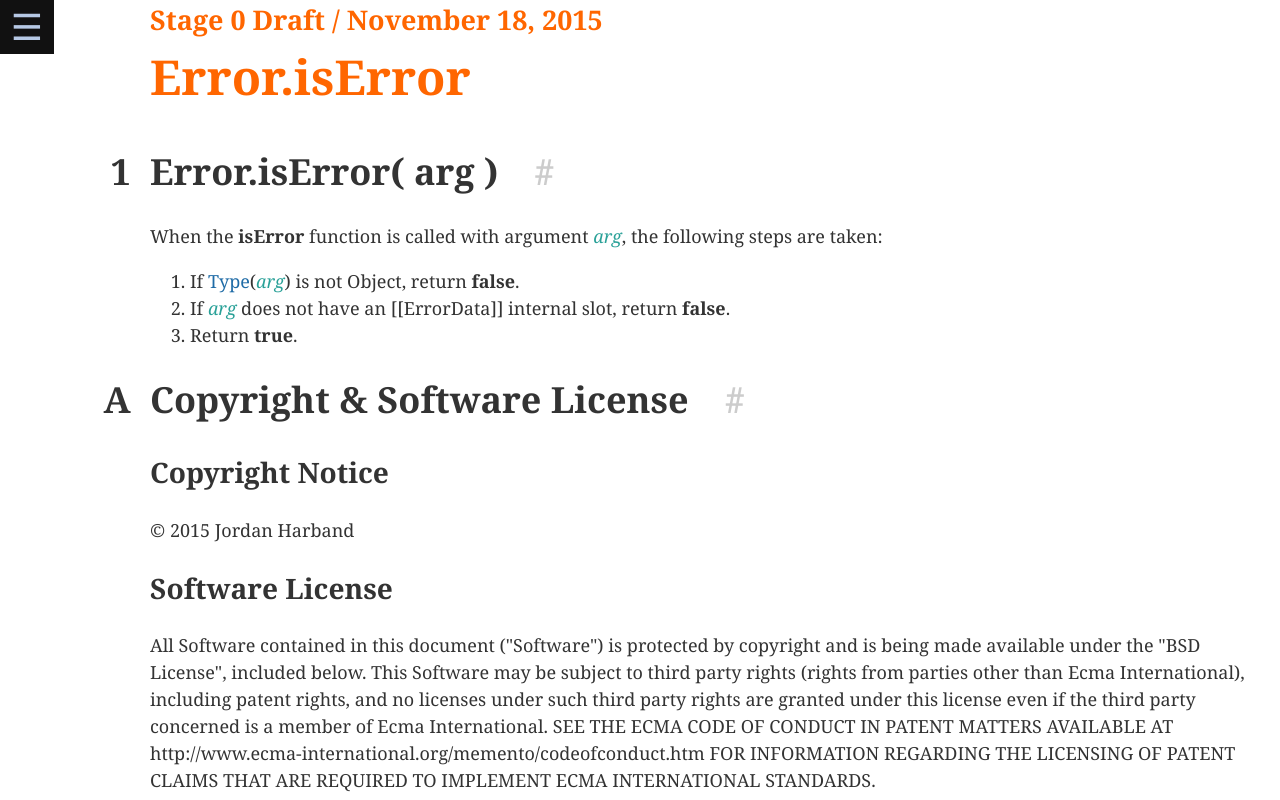
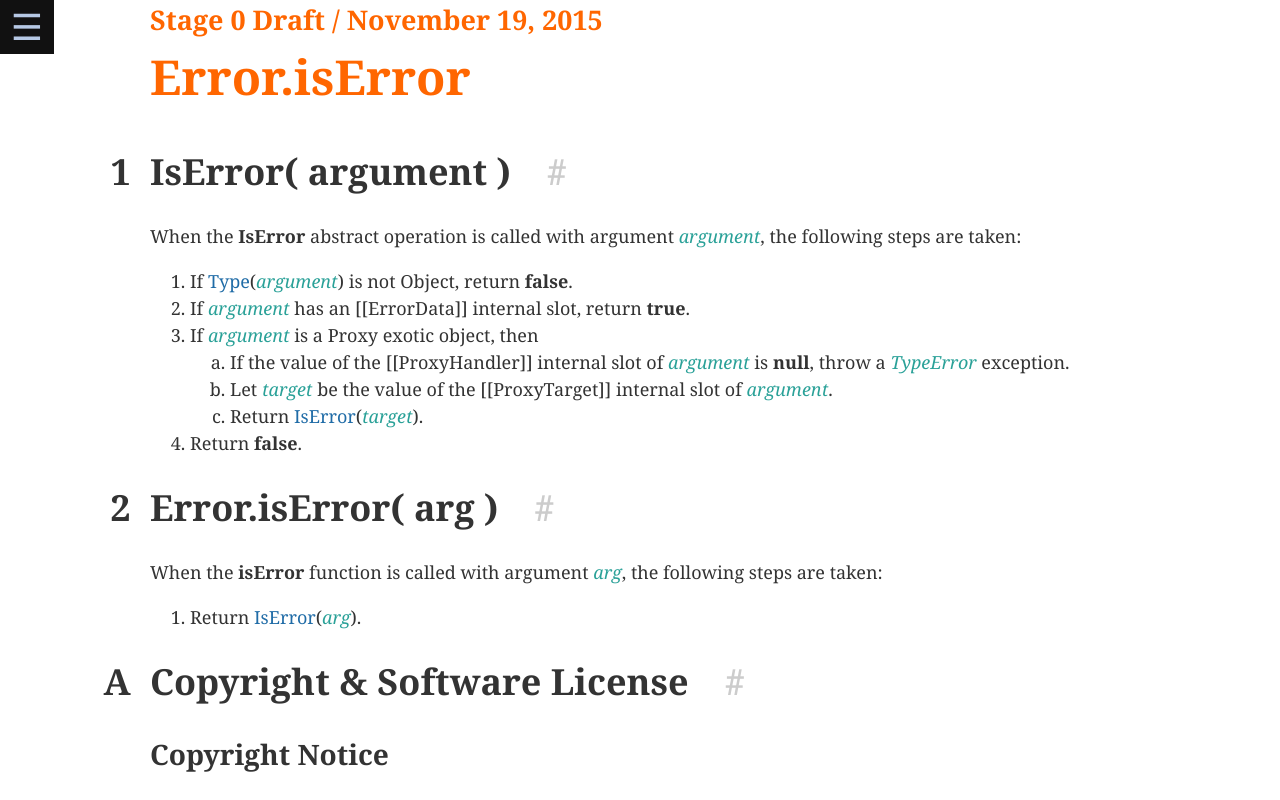
Before and after one commit to tc39/proposal-is-error, a website: page index.html in a window 1280 px wide. Shown: the top 800 px of the page. Drawn offline with nearby package versions, Linux system fonts and the light colour scheme.

Commit message:
Add Proxy target checking, just like `Array.isArray`

```diff
--- a/index.html
+++ b/index.html
@@ -6,7 +6,7 @@
 	<link rel="stylesheet" href="https://cdnjs.cloudflare.com/ajax/libs/highlight.js/8.4/styles/github.min.css">
 	<script src="./spec.js"></script>
 	<title>Error.isError</title>
-	<script type="application/json" id="menu-search-biblio">{"clauses":{"Error.isError":{"location":"","id":"Error.isError","aoid":null,"title":"Error.isError( arg )","number":"1"},"sec-copyright-and-software-license":{"location":"","id":"sec-copyright-and-software-license","aoid":null,"title":"Copyright & Software License","number":"A"}},"ops":{},"productions":{},"terms":{},"examples":{},"notes":{},"tables":{},"figures":{}}</script>
+	<script type="application/json" id="menu-search-biblio">{"clauses":{"":{"location":"","id":"","aoid":"IsError","title":"IsError( argument )","number":"1"},"Error.isError":{"location":"","id":"Error.isError","aoid":null,"title":"Error.isError( arg )","number":"2"},"sec-copyright-and-software-license":{"location":"","id":"sec-copyright-and-software-license","aoid":null,"title":"Copyright & Software License","number":"A"}},"ops":{"IsError":{"aoid":"IsError","id":"","location":""}},"productions":{},"terms":{},"examples":{},"notes":{},"tables":{},"figures":{}}</script>
 </head>
 
 <body>
@@ -18,25 +18,45 @@
 		</div>
 		<div id="menu-toc">
 			<ol class="toc">
-				<li><span class="item-toggle-none"></span><a href="#Error.isError" title="Error.isError( arg )"><span class="secnum">1</span> Error.isError( arg )</a></li>
+				<li><span class="item-toggle-none"></span><a href="#" title="IsError( argument )"><span class="secnum">1</span> IsError( argument )</a></li>
+				<li><span class="item-toggle-none"></span><a href="#Error.isError" title="Error.isError( arg )"><span class="secnum">2</span> Error.isError( arg )</a></li>
 				<li><span class="item-toggle-none"></span><a href="#sec-copyright-and-software-license" title="Copyright &amp; Software License"><span class="secnum">A</span> Copyright &amp; Software License</a></li>
 			</ol>
 		</div>
 	</div>
-	<h1 class="version">Stage 0 Draft / November 18, 2015</h1>
+	<h1 class="version">Stage 0 Draft / November 19, 2015</h1>
 	<h1 class="title">Error.isError</h1>
+	<emu-clause aoid="IsError">
+		<h1><span class="secnum">1</span>IsError( argument )<span class="utils"><span class="anchor"><a href="#">#</a></span></span></h1>
+		<p>When the
+			<emu-val>IsError</emu-val> abstract operation is called with argument <var>argument</var>, the following steps are taken:</p>
+		<emu-alg>
+			<ol>
+				<li>If <a href="http://www.ecma-international.org/ecma-262/6.0/index.html#sec-ecmascript-data-types-and-values">Type</a>(<var>argument</var>) is not Object, return
+					<emu-val>false</emu-val>.</li>
+				<li>If <var>argument</var> has an [[ErrorData]] internal slot, return
+					<emu-val>true</emu-val>.</li>
+				<li>If <var>argument</var> is a Proxy exotic object, then
+					<ol>
+						<li>If the value of the [[ProxyHandler]] internal slot of <var>argument</var> is
+							<emu-val>null</emu-val>, throw a <var>TypeError</var> exception.</li>
+						<li>Let <var>target</var> be the value of the [[ProxyTarget]] internal slot of <var>argument</var>.</li>
+						<li>Return <a href="#">IsError</a>(<var>target</var>).</li>
+					</ol>
+				</li>
+				<li>Return
+					<emu-val>false</emu-val>.
+				</li>
+			</ol>
+		</emu-alg>
+	</emu-clause>
 	<emu-clause id="Error.isError">
-		<h1><span class="secnum">1</span>Error.isError( arg )<span class="utils"><span class="anchor"><a href="#Error.isError">#</a></span></span></h1>
+		<h1><span class="secnum">2</span>Error.isError( arg )<span class="utils"><span class="anchor"><a href="#Error.isError">#</a></span></span></h1>
 		<p>When the
 			<emu-val>isError</emu-val> function is called with argument <var>arg</var>, the following steps are taken:</p>
 		<emu-alg>
 			<ol>
-				<li>If <a href="http://www.ecma-international.org/ecma-262/6.0/index.html#sec-ecmascript-data-types-and-values">Type</a>(<var>arg</var>) is not Object, return
-					<emu-val>false</emu-val>.</li>
-				<li>If <var>arg</var> does not have an [[ErrorData]] internal slot, return
-					<emu-val>false</emu-val>.</li>
-				<li>Return
-					<emu-val>true</emu-val>.
+				<li>Return <a href="#">IsError</a>(<var>arg</var>).
 				</li>
 			</ol>
 		</emu-alg>
```
Also changed, not shown: spec.md (+11 -4 lines), 1 other file.
